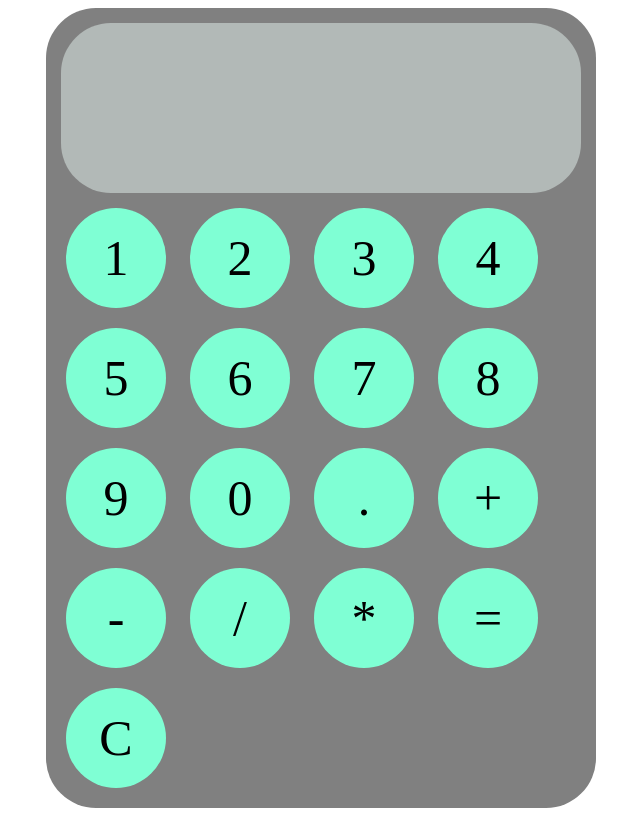
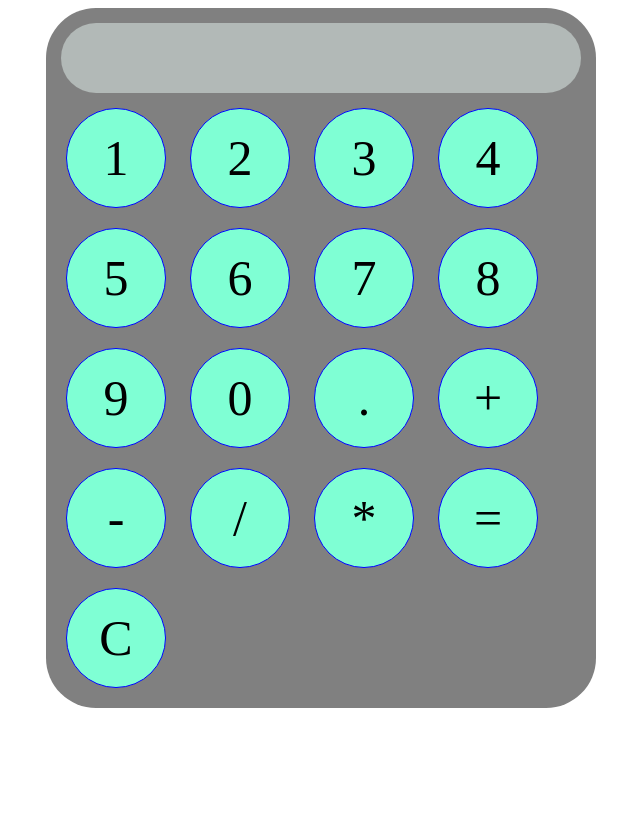
Before and after one commit to rac640/odin-calculator, a plain HTML site: page index.html in a window 1280 px wide. Shown: the whole page, without its empty margins (319-959 px from the left). Drawn offline with Linux system fonts and the light colour scheme.

Commit message:
Pseudocode for solving operator problem

```diff
--- a/javascript.js
+++ b/javascript.js
@@ -159,3 +159,8 @@ clearButton.addEventListener("click", ()=>{
     currentNumber = "";
     displayBoard.textContent ="";
 });
+
+
+// Step 9: Click Operator only once
+// Problem: When I click the operator two times, it gives NaN (Ex: "5++" gives me "NaN")
+// If secondNumber is undefined, then disable the operatorButton
--- a/styles.css
+++ b/styles.css
@@ -2,13 +2,12 @@ button {
   width: 100px;
   height: 100px;
   border-radius: 50px;
-  border:none;
+  border:1px solid blue;
   background-color: aquamarine;
   color: black;
-  cursor: pointer;
-margin: 10px;
-font-size: 50px;
-font-family: "Times New Roman", Times, serif;
+  margin: 10px;
+  font-size: 50px;
+  font-family: "Times New Roman", Times, serif;
 }
 
 #allButtons{
@@ -47,7 +46,7 @@ font-family: "Times New Roman", Times, serif;
     text-shadow: 1.3px 1.3px #383838;
     margin: 5px;
     width: 500px;
-    height: 150px;
+    height: 50px;
     border-radius: 50px;
 
 }
```
